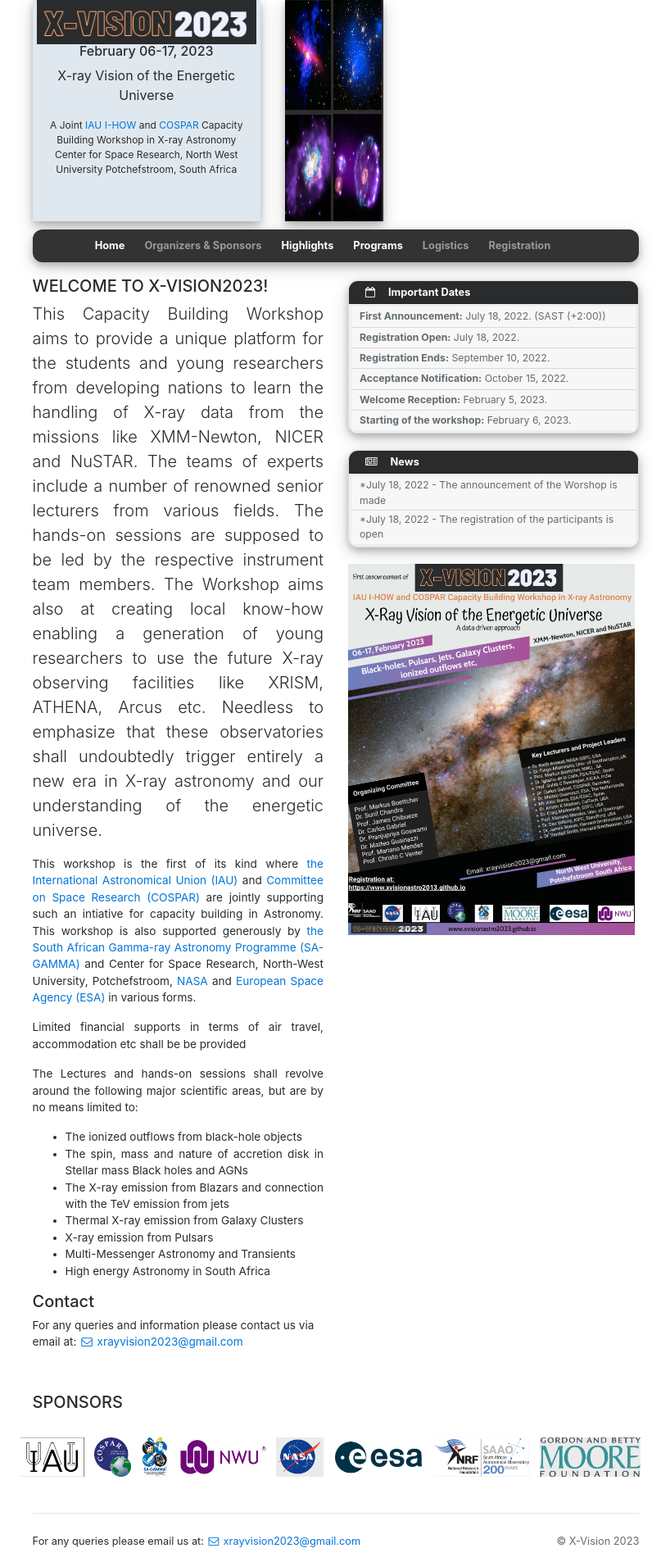
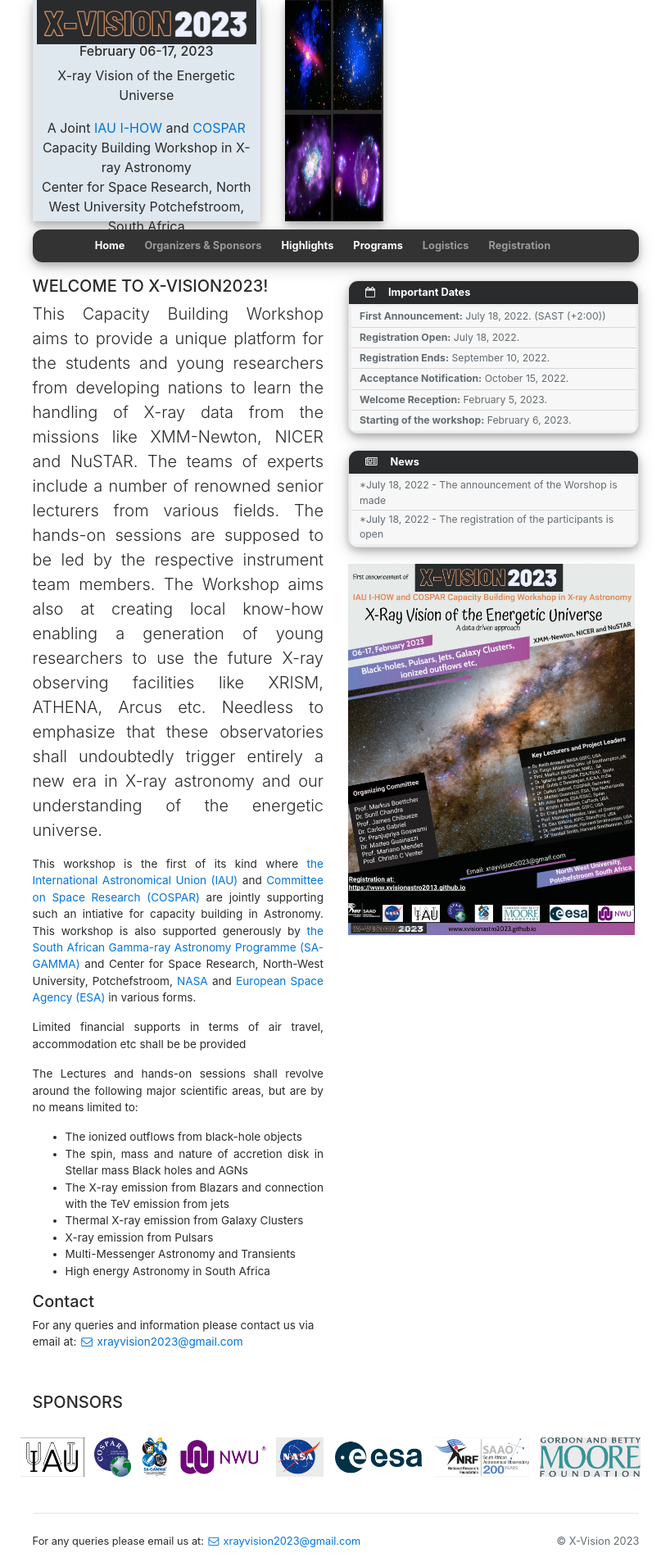
Before and after one commit to xvisionastro2023/xvisionastro2023.github.io, a Jekyll site: the page built from index.html, in a window 1280 px wide. Shown: the whole page at 82% size, without its empty margins (230-1048 px from the left). Built offline with Jekyll 4.4.1, drawn with Linux system fonts in a browser that asks for light colours; nearby versions of some CDN libraries.

Commit message:
Update header.html

```diff
--- a/_includes/header.html
+++ b/_includes/header.html
@@ -8,8 +8,8 @@
                 <img class="img-fluid" src="{{ site.data.conference.logo_path }}">
                 <h6 class="text-center mt-0">{{ site.data.conference.date }}</h6>
                 <p class="text-center mt-0">{{ site.data.conference.full_title }}</p>
-                <p class="text-center mb-0" style="font-size:12px;">{{ site.data.conference.description }}</p>
-                <p class="text-center mb-0" style="font-size:12px;">{{ site.data.conference.location }}</p>
+                <p class="text-center mb-0">{{ site.data.conference.description }}</p>
+                <p class="text-center mb-0">{{ site.data.conference.location }}</p>
             </div>
 
         </div>
```
